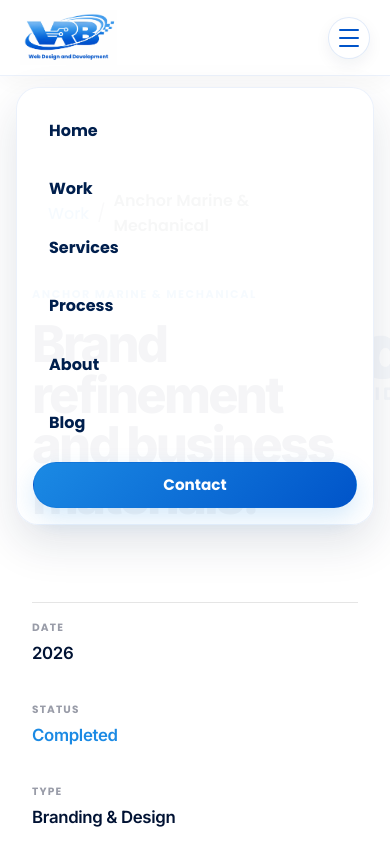
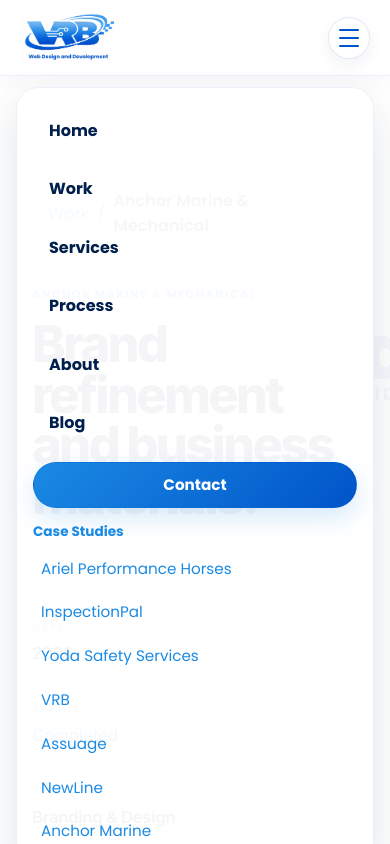
Before and after one commit to roseandlily33/vrb, a Next.js app in the folder client/: page /case-study/anchor-marine in a window 390 px wide. Both pictures are taken after a click on the button 349 px from the left and 37 px from the top of the page. Shown: the top 844 px of the page. Built offline with nearby package versions, Linux system fonts and the light colour scheme.

Commit message:
Fixed the use client issues

```diff
--- a/client/src/app/Components/BackToTop/BackToTopButton.jsx
+++ b/client/src/app/Components/BackToTop/BackToTopButton.jsx
@@ -1,3 +1,4 @@
+"use client";
 import styles from "./BackToTopButton.module.css";
 import { useEffect, useState } from "react";
 
--- a/client/src/app/Components/Navbar/Navbar.component.jsx
+++ b/client/src/app/Components/Navbar/Navbar.component.jsx
@@ -17,6 +17,16 @@ const navLinks = [
 const Navbar = () => {
   const [open, setOpen] = useState(false);
   const pathname = usePathname();
+
+  const caseStudyLinks = [
+    { label: "Ariel Performance Horses", href: "/case-study/ariel-performance-horses" },
+    { label: "InspectionPal", href: "/case-study/inspection-pal" },
+    { label: "Yoda Safety Services", href: "/case-study/yoda-safety-services" },
+    { label: "VRB", href: "/case-study/vrb-web" },
+    { label: "Assuage", href: "/case-study/assuage" },
+    { label: "NewLine", href: "/case-study/newline" },
+    { label: "Anchor Marine", href: "/case-study/anchor-marine" },
+  ];
 
   return (
     <nav className={styles.navbar}>
@@ -65,6 +75,21 @@ const Navbar = () => {
             </Link>
           ),
         )}
+
+        {/* Case study links only visible inside mobile/burger menu */}
+        <div className={styles.extraGroup}>
+          <div className={styles.extraHeader}>Case Studies</div>
+          {caseStudyLinks.map((l) => (
+            <Link
+              href={l.href}
+              key={l.href}
+              className={styles.extraLink}
+              onClick={() => setOpen(false)}
+            >
+              {l.label}
+            </Link>
+          ))}
+        </div>
       </div>
     </nav>
   );
--- a/client/src/app/Components/Navbar/Navbar.module.css
+++ b/client/src/app/Components/Navbar/Navbar.module.css
@@ -50,6 +50,25 @@
   display: flex;
   align-items: center;
   gap: 2rem;
+}
+
+.extraGroup {
+  display: none; /* hidden on desktop */
+}
+
+.extraHeader {
+  font-size: 0.85rem;
+  color: var(--blue-700);
+  margin: 0.5rem 0 0.25rem 0;
+  font-weight: 700;
+}
+
+.extraLink {
+  display: block;
+  padding: 0.65rem 0;
+  color: var(--blue-900);
+  text-decoration: none;
+  font-size: 0.95rem;
 }
 
 /* NAV LINKS */
@@ -218,6 +237,16 @@
       transform 0.2s ease;
   }
 
+  .extraGroup {
+    display: block;
+  }
+
+  .extraLink {
+    padding-left: 0.5rem;
+    color: var(--blue-700);
+    border-radius: 10px;
+  }
+
   .open {
     opacity: 1;
     pointer-events: auto;
--- a/client/src/app/case-study/[project]/Components/CSPhases/CSPhases.component.jsx
+++ b/client/src/app/case-study/[project]/Components/CSPhases/CSPhases.component.jsx
@@ -1,6 +1,7 @@
+"use client";
 import styles from "./CSPhases.module.css";
 import Carousel from "../Extras/Carousel/Carousel";
-import { useState } from "react";
+import React, { useState } from "react";
 import TertiaryButton from "@/app/Components/TertiaryButton/TertiaryButton.component";
 
 export default function CSPhases({ phaseImages = {}, phasesDescriptions = [] }) {
--- a/client/src/app/case-study/[project]/Components/CSProblem/CSProblem.component.jsx
+++ b/client/src/app/case-study/[project]/Components/CSProblem/CSProblem.component.jsx
@@ -1,6 +1,7 @@
+"use client";
+import React, { useState, useCallback, useEffect } from "react";
 import styles from "./CSProblem.module.css";
 
-import React, { useState, useCallback, useEffect } from "react";
 
 const CSProblem = ({ problemDescription, homeSrc }) => {
   const [modalOpen, setModalOpen] = useState(false);
--- a/client/src/app/case-study/[project]/Components/CSProcess/CSProcess.component.jsx
+++ b/client/src/app/case-study/[project]/Components/CSProcess/CSProcess.component.jsx
@@ -1,3 +1,4 @@
+"use client";
 import { useState } from "react";
 import styles from "./CSProcess.module.css";
 import ProcessCircuit from "../Extras/ProcessBar/ProcessCircuit";
--- a/client/src/app/case-study/[project]/Components/Extras/Carousel/Carousel.jsx
+++ b/client/src/app/case-study/[project]/Components/Extras/Carousel/Carousel.jsx
@@ -1,3 +1,4 @@
+"use client";
 import { useState } from "react";
 import styles from "./Carousel.module.css";
 
--- a/client/src/app/case-study/[project]/ariel-final-pages/page.jsx
+++ b/client/src/app/case-study/[project]/ariel-final-pages/page.jsx
@@ -1,7 +1,6 @@
 import React from "react";
 import styles from "./page.module.css";
 import ArielInner from "./ArielInner";
-export const metadata =
 
 const ArielFinal = () => {
   return (
--- a/client/src/app/case-study/[project]/page.jsx
+++ b/client/src/app/case-study/[project]/page.jsx
@@ -1,3 +1,4 @@
+"use client";
 import { useParams } from "next/navigation";
 import { ProjectMetadata } from "./projectMetadata";
 import Ariel from "./ArielPerformanceHorses/Ariel.component";
```
Also changed, not shown: client/src/app/contact/FAQ/Faq.module.css (line endings or trailing spaces).
